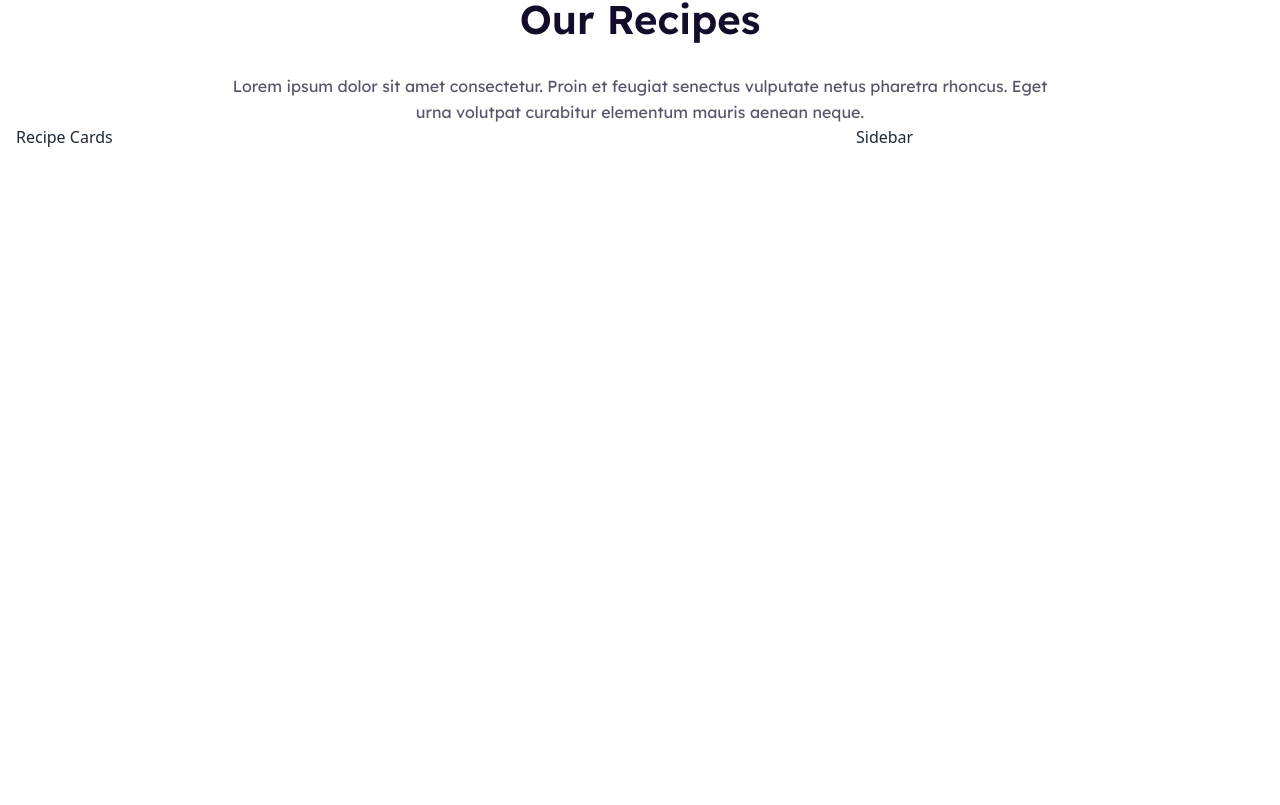
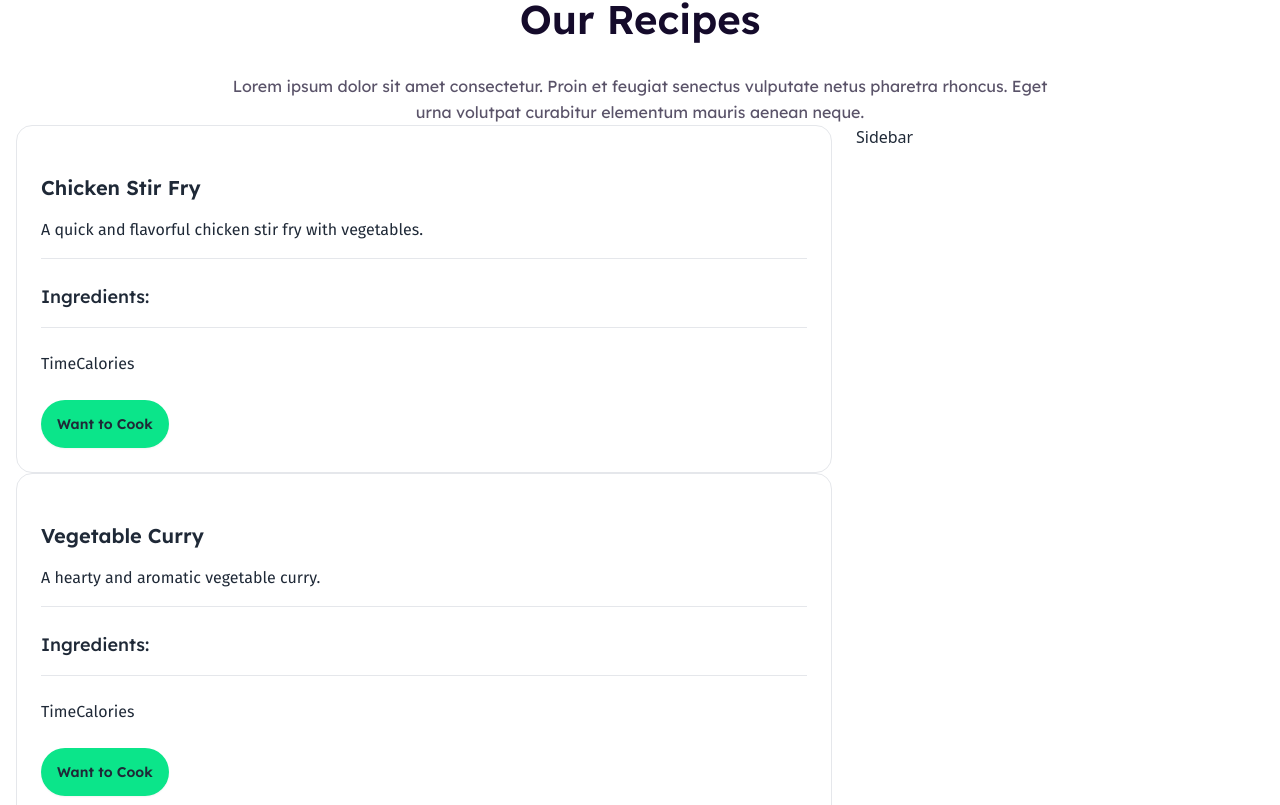
Before and after one commit to xyryc/recipe-calories, a React (Vite) app: page / in a window 1280 px wide. Shown: the part 995-1800 px from the top of the page. Before the commit the page ends 1240 px from the top, so only its background shows below. Built offline with nearby package versions, Linux system fonts and the light colour scheme.

Commit message:
data rendered using api

```diff
--- a/public/recipes.json
+++ b/public/recipes.json
@@ -1,6 +1,6 @@
 [
   {
-    "recipe_image": "https://example.com/images/chicken_stir_fry.jpg",
+    "recipe_image": "https://i.ibb.co.com/RDFCg9N/veg-curry.png",
     "recipe_id": "001",
     "recipe_name": "Chicken Stir Fry",
     "short_description": "A quick and flavorful chicken stir fry with vegetables.",
@@ -16,7 +16,7 @@
     "calories": "320 calories"
   },
   {
-    "recipe_image": "https://example.com/images/vegetable_curry.jpg",
+    "recipe_image": "https://i.ibb.co.com/6wmnprp/stir-fry-chicken-sweet-peppers-green-beans.jpg",
     "recipe_id": "002",
     "recipe_name": "Vegetable Curry",
     "short_description": "A hearty and aromatic vegetable curry.",
@@ -32,7 +32,7 @@
     "calories": "250 calories"
   },
   {
-    "recipe_image": "https://example.com/images/spaghetti_bolognese.jpg",
+    "recipe_image": "https://i.ibb.co.com/z69rkYC/spaghetti-with-bolognese-sauce-wooden-tablexa.jpg",
     "recipe_id": "003",
     "recipe_name": "Spaghetti Bolognese",
     "short_description": "Classic spaghetti with a rich meat sauce.",
@@ -48,7 +48,7 @@
     "calories": "600 calories"
   },
   {
-    "recipe_image": "https://example.com/images/greek_salad.jpg",
+    "recipe_image": "https://i.ibb.co.com/DQsYCFr/greek-salad.jpg",
     "recipe_id": "004",
     "recipe_name": "Greek Salad",
     "short_description": "A fresh and healthy Greek salad with feta cheese.",
@@ -64,7 +64,7 @@
     "calories": "180 calories"
   },
   {
-    "recipe_image": "https://example.com/images/chocolate_cake.jpg",
+    "recipe_image": "https://i.ibb.co.com/zhLq9G7/chocolate-dessert-with-fresh-raspberry-mint-leaf-generated-by-artificial-intellingence.jpg",
     "recipe_id": "005",
     "recipe_name": "Chocolate Cake",
     "short_description": "A rich and moist chocolate cake for dessert.",
@@ -80,7 +80,7 @@
     "calories": "450 calories"
   },
   {
-    "recipe_image": "https://example.com/images/banana_bread.jpg",
+    "recipe_image": "https://i.ibb.co.com/3dpnLDZ/banana-bread.jpg",
     "recipe_id": "006",
     "recipe_name": "Banana Bread",
     "short_description": "A delicious banana bread that's perfect for breakfast.",
--- a/src/App.jsx
+++ b/src/App.jsx
@@ -14,7 +14,7 @@ const App = () => {
       {/* Our Recipes section */}
       <OurRecipes/>
       {/* Recipe Card section */}
-      <section className="flex flex-col md:flex-row gap-6 mb-24">
+      <section className="flex flex-col md:flex-row gap-6 pb-24">
         {/* Card section */}
         <Recipes/>
         {/* Sidebar section */}
--- a/src/components/OurRecipes.jsx
+++ b/src/components/OurRecipes.jsx
@@ -1,18 +1,14 @@
 const OurRecipes = () => {
   return (
-    <div className="font-fira-sans text-center mt-24">
-      <div className="font-lexend">
-        <h2 className="text-[40px] font-semibold text-[#150B2B] mb-6">Our Recipes</h2>
-        <p className="leading-[26px] sm:w-2/3 mx-auto  text-[#150b2bb4] ">
-          Lorem ipsum dolor sit amet consectetur. Proin et feugiat senectus
-          vulputate netus pharetra rhoncus. Eget urna volutpat curabitur
-          elementum mauris aenean neque.
-        </p>
-      </div>
-
-      <div>
-
-      </div>
+    <div className="font-lexend  text-center mt-24">
+      <h2 className="text-[40px] font-semibold text-[#150B2B] mb-6">
+        Our Recipes
+      </h2>
+      <p className="leading-[26px] sm:w-2/3 mx-auto  text-[#150b2bb4] ">
+        Lorem ipsum dolor sit amet consectetur. Proin et feugiat senectus
+        vulputate netus pharetra rhoncus. Eget urna volutpat curabitur elementum
+        mauris aenean neque.
+      </p>
     </div>
   );
 };
--- a/src/components/Recipes.jsx
+++ b/src/components/Recipes.jsx
@@ -5,14 +5,49 @@ const Recipes = () => {
   const [recipes, setRecipes] = useState([]);
 
   useEffect(() => {
-    fetch("")
+    fetch("recipes.json")
       .then((res) => res.json())
-      .then((data) => console.log(data));
+      .then((data) => setRecipes(data));
   }, []);
 
   return (
-    <div className="md:w-2/3">
-      <h1>Recipe Cards</h1>
+    <div className="md:w-2/3 font-fira-sans">
+      {recipes.map((recipe) => (
+        <div key={recipe.recipe_id} className="border rounded-2xl p-6">
+          {/* <img
+            className="w-[330px] h-[200px] object-cover rounded-2xl"
+            src={recipe.recipe_image}
+            alt=""
+          /> */}
+
+          {/* title */}
+          <div className="my-6">
+            <p className="font-lexend text-xl font-semibold">
+              {recipe.recipe_name}
+            </p>
+            <p className=" my-4">{recipe.short_description}</p>
+            <hr />
+          </div>
+
+          {/* ingredients container */}
+          <div className="mb-4">
+            <h3 className="font-lexend font-medium text-lg">Ingredients: </h3>
+          </div>
+
+          {/* bottom container */}
+          <div>
+            <hr />
+            <div className="my-6">
+              <span>Time</span>
+              <span>Calories</span>
+            </div>
+          </div>
+
+          <button className="btn rounded-[50px] bg-[#0BE58A] border-none font-lexend">
+            Want to Cook
+          </button>
+        </div>
+      ))}
     </div>
   );
 };
```
